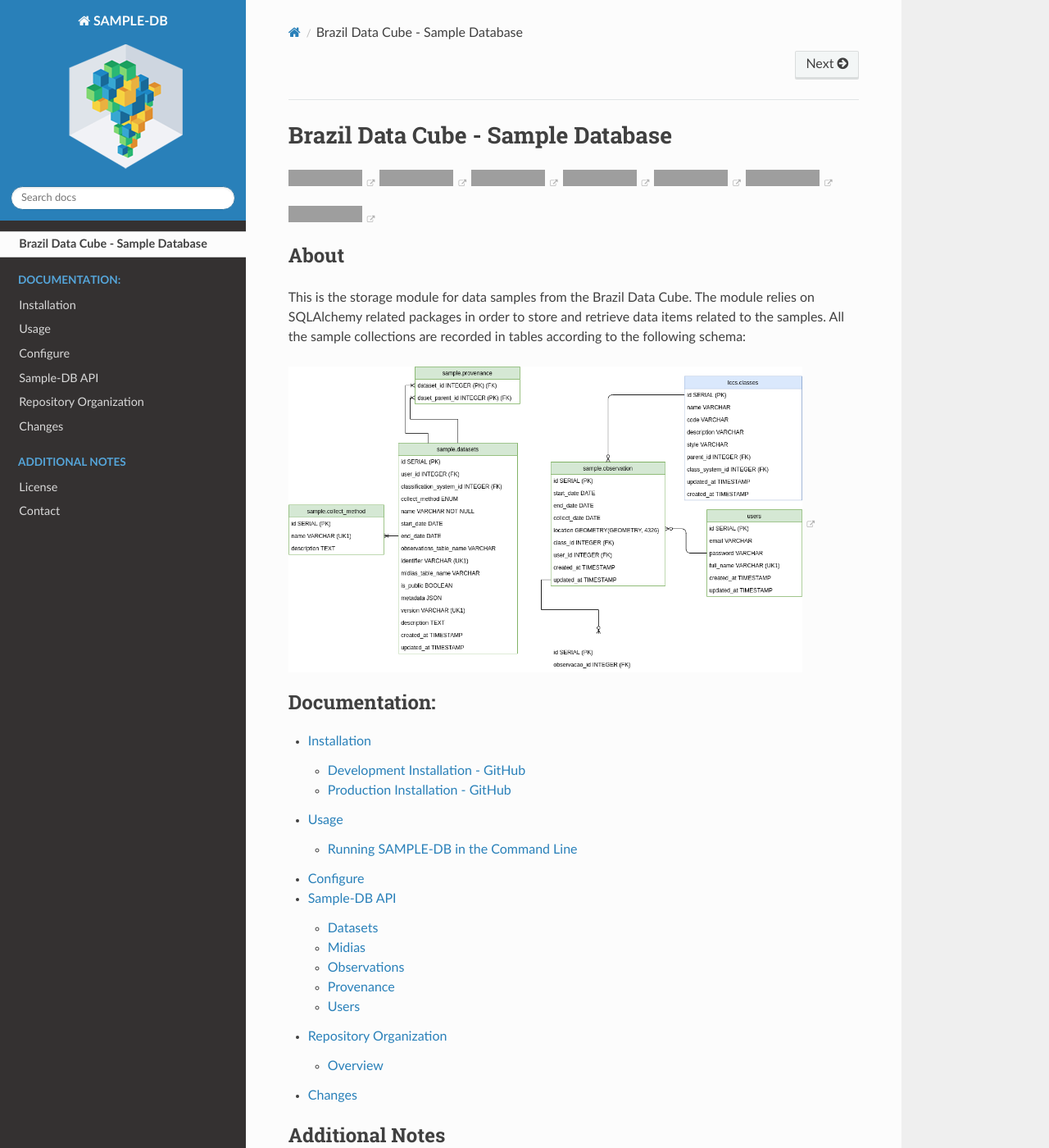
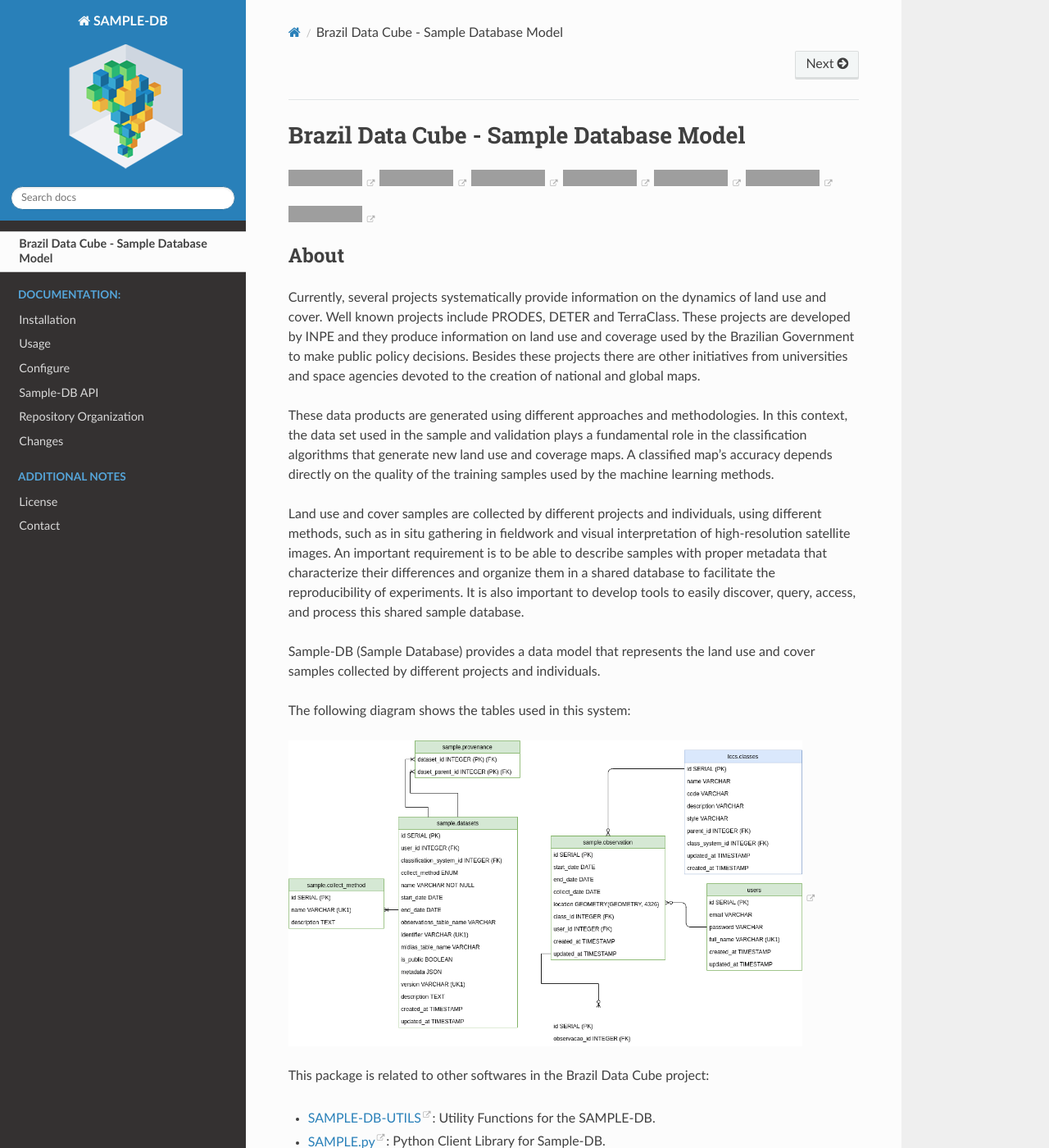
Before and after one commit to brazil-data-cube/sample-db, a Sphinx documentation site: the page built from docs/sphinx/index.rst, in a window 1280 px wide and 1400 px high, cut to the strip 0-1400 px from the top of the window. Shown: the whole strip at 82% size. Built offline with Sphinx 7.4.7 and the Read the Docs theme 2.0.0, drawn with Linux system fonts in a browser that asks for light colours; some of the changed text lies outside the part shown; grey boxes are pictures that could not be loaded.

Commit message:
update README add example and minor changes

```diff
--- a/README.rst
+++ b/README.rst
@@ -6,9 +6,9 @@
     under the terms of the MIT License; see LICENSE file for more details.
 
 
-==================================
-Brazil Data Cube - Sample Database
-==================================
+========================================
+Brazil Data Cube - Sample Database Model
+========================================
 
 .. image:: https://img.shields.io/badge/license-MIT-green
         :target: https://github.com//brazil-data-cube/sample-db/blob/master/LICENSE
@@ -41,13 +41,32 @@
 About
 =====
 
-This is the storage module for data samples from the Brazil Data Cube. The module relies on SQLAlchemy related packages in order to store and retrieve data items related to the samples. All the sample collections are recorded in tables according to the following schema:
+Currently, several projects systematically provide information on the dynamics of land use and cover. Well known projects include PRODES, DETER and TerraClass. These projects are developed by INPE and they produce information on land use and coverage used by the Brazilian Government to make public policy decisions. Besides these projects there are other initiatives from universities and space agencies devoted to the creation of national and global maps.
+
+These data products are generated using different approaches and methodologies. In this context, the data set used in the sample and validation plays a fundamental role in the classification algorithms that generate new land use and coverage maps. A classified map’s accuracy depends directly on the quality of the training samples used by the machine learning methods.
+
+Land use and cover samples are collected by different projects and individuals, using different methods, such as in situ gathering in fieldwork and visual interpretation of high-resolution satellite images. An important requirement is to be able to describe samples with proper metadata that characterize their differences and organize them in a shared database to facilitate the reproducibility of experiments. It is also important to develop tools to easily discover, query, access, and process this shared sample database.
+
+Sample-DB (Sample Database) provides a data model that represents the land use and cover samples collected by different projects and individuals.
+
+The following diagram shows the tables used in this system:
 
 .. image:: https://github.com/brazil-data-cube/sample-db/raw/master/docs/model/db-schema.png
         :target: https://github.com/brazil-data-cube/sample-db/tree/master/docs/model
         :width: 90%
         :alt: Database Schema
 
+This package is related to other softwares in the Brazil Data Cube project:
+
+- `SAMPLE-DB-UTILS <https://github.com/brazil-data-cube/sample-db-utils>`_: Utility Functions for the SAMPLE-DB.
+
+- `SAMPLE.py <https://github.com/brazil-data-cube/sample.py>`_: Python Client Library for Sample-DB.
+
+- `LCCS-WS-SPEC <https://github.com/brazil-data-cube/lccs-ws-spec>`_: Land Cover Classification System Web Service specification.
+
+- `LCCS-WS <https://github.com/brazil-data-cube/lccs-ws>`_: Land Cover Classification System Web Service implementation.
+
+- `LCCS.py <https://github.com/brazil-data-cube/lccs.py>`_: Python Client Library for Land Cover Classification System Web Service.
 
 Installation
 ============
--- a/docs/sphinx/usage.rst
+++ b/docs/sphinx/usage.rst
@@ -85,7 +85,7 @@
 Create a dataset::
 
     SQLALCHEMY_DATABASE_URI="postgresql://username:password@host:5432/dbname"  \
-    sample insert-dataset \
+    sample-db sample create-dataset \
     --user_full_name "BDC" \
     --observation_table_name bdc_cerrado \
     --dataset_name sample-cerrado-2017_2018 \
--- a/setup.py
+++ b/setup.py
@@ -48,7 +48,6 @@
 ]
 
 install_requires = [
-    'lccs-db @ git+https://github.com/brazil-data-cube/lccs-db.git@master',
     'sample-db-utils @ git+https://github.com/brazil-data-cube/sample-db-utils.git@master',
     'GeoAlchemy2>=0.6.3',
 ]
```
Also changed, not shown: 1 other file.
